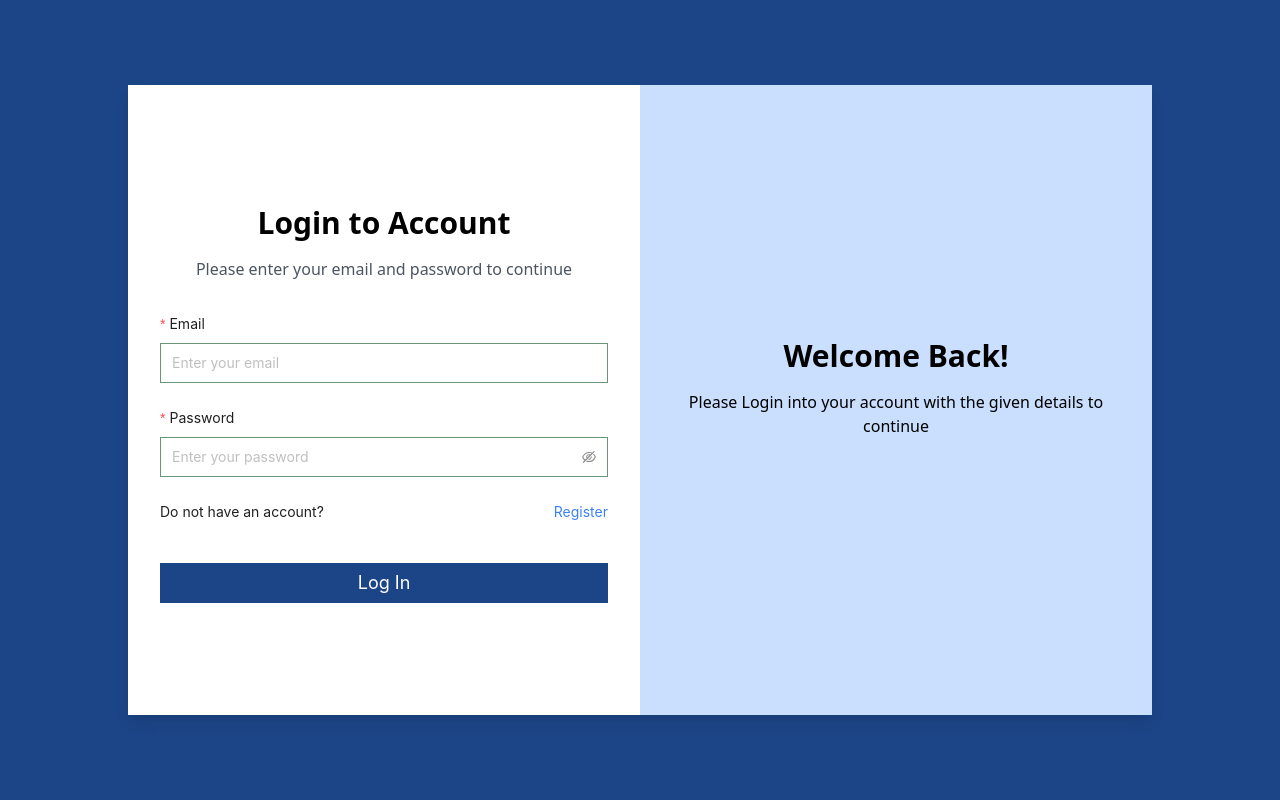
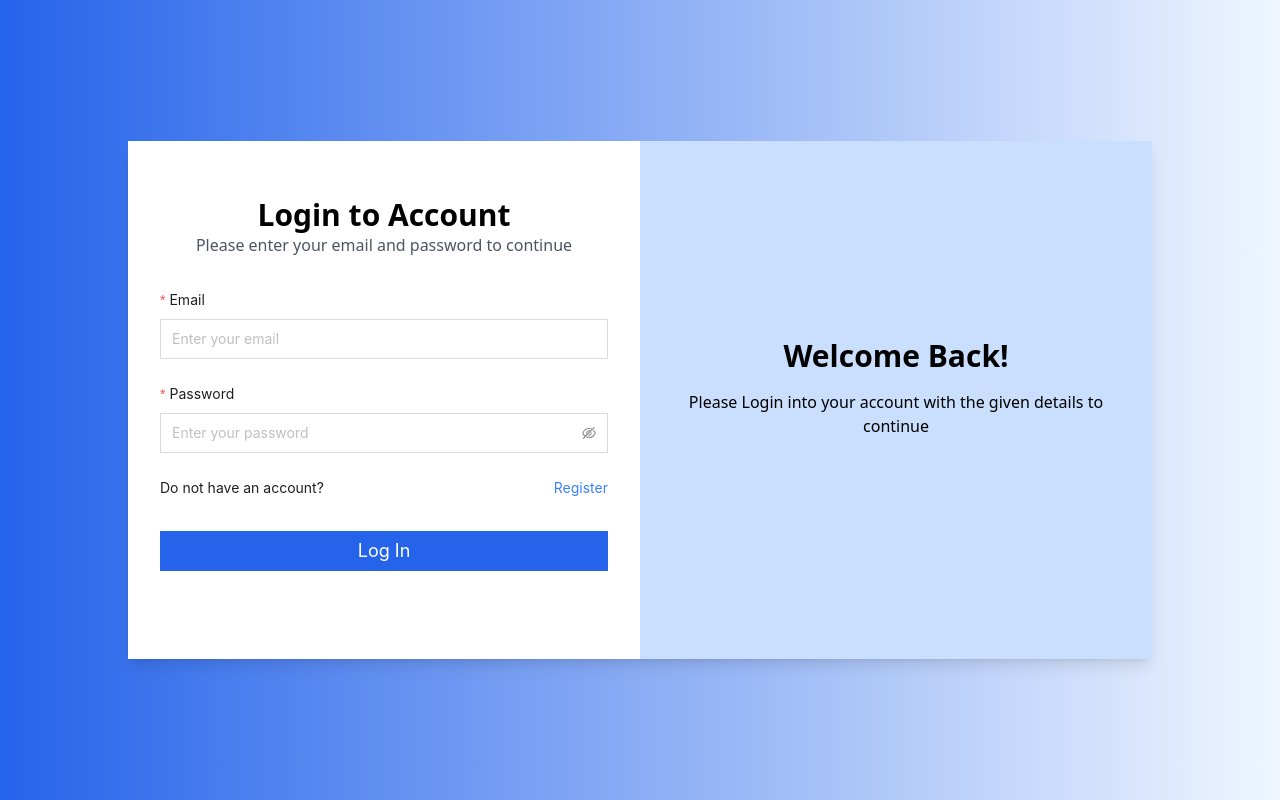
Before and after one commit to MDTanvirAhmedEmon/smartBrief, a React (Vite) app: page /auth/login in a window 1280 px wide. Built offline with nearby package versions, Linux system fonts and the light colour scheme.

Commit message:
improve auth design

```diff
--- a/src/pages/auth/Register.jsx
+++ b/src/pages/auth/Register.jsx
@@ -1,5 +1,5 @@
 /* eslint-disable react/no-unknown-property */
-import { ConfigProvider, Form, Input } from "antd";
+import { Form, Input } from "antd";
 
 import { Link } from "react-router-dom";
 
@@ -17,32 +17,21 @@ const Register = () => {
 
     return (
         <div
-            className="  h-auto md:h-screen"
+            className=" h-auto md:h-screen"
         >
-            <div className="bg-primary py-14 md:py-0 h-full">
+            <div className="bg-gradient-to-r from-blue-600 to-blue-50 py-8 md:py-0 h-full">
                 <div className="relative z-10 flex items-center justify-center h-full px-3  text-white">
                     <div className="bg-[#ffffff] text-black overflow-hidden shadow-lg max-w-5xl  w-full grid grid-cols-1 md:grid-cols-2">
-                        <div className="p-8 md:pt-24 pt-6 ">
+                        <div className="p-8 md:pt-14 pt-6 ">
                             <div className="text-center">
-                                <h1 className="text-3xl font-semibold mt-6 mb-4">
+                                <h1 className="text-3xl font-semibold">
                                     Register to Account
                                 </h1>
                                 <p className="mb-8 text-gray-600">
                                     Please enter your email and password to continue
                                 </p>
                             </div>
-                            <ConfigProvider
-                                theme={{
-                                    components: {
-                                        Input: {
-                                            activeBorderColor: "#6a9576",
-                                            hoverBorderColor: "#6a9576",
-                                            colorBorder: "#6a9576",
-                                            controlHeight: 40,
-                                        },
-                                    },
-                                }}
-                            >
+
                                 <Form
                                     name="basic"
                                     layout="vertical"
@@ -103,13 +92,12 @@ const Register = () => {
                                             type="primary"
                                             htmltype="submit"
                                             // disabled={isLoading}
-                                            className="bg-primary w-full mt-10 mb-20 text-white px-5 py-[6px] text-lg rounded-none"
+                                            className="bg-blue-600 w-full mt-8 mb-14 text-white px-5 py-[6px] text-lg rounded-none"
                                         >
                                             Register
                                         </button>
                                     </Link>
                                 </Form>
-                            </ConfigProvider>
                         </div>
                         <div className="p-8 bg-[#c9dffd] text-center flex flex-col justify-center">
                             <h1 className="text-3xl font-semibold mb-4">Welcome to SmartBrief!</h1>
--- a/src/pages/auth/login.jsx
+++ b/src/pages/auth/login.jsx
@@ -1,5 +1,5 @@
 /* eslint-disable react/no-unknown-property */
-import { ConfigProvider, Form, Input } from "antd";
+import { Form, Input } from "antd";
 
 import { Link } from "react-router-dom";
 
@@ -19,30 +19,18 @@ const LogIn = () => {
         <div
             className="  h-auto md:h-screen"
         >
-            <div className="bg-primary py-14 md:py-0 h-full">
+            <div className="bg-gradient-to-r from-blue-600 to-blue-50 py-8 md:py-0 h-full">
                 <div className="relative z-10 flex items-center justify-center h-full px-3  text-white">
                     <div className="bg-[#ffffff] text-black overflow-hidden shadow-lg max-w-5xl  w-full grid grid-cols-1 md:grid-cols-2">
-                        <div className="p-8 md:pt-24 pt-6 ">
+                        <div className="p-8 md:pt-14 pt-6 ">
                             <div className="text-center">
-                                <h1 className="text-3xl font-semibold mt-6 mb-4">
+                                <h1 className="text-3xl font-semibold">
                                     Login to Account
                                 </h1>
                                 <p className="mb-8 text-gray-600">
                                     Please enter your email and password to continue
                                 </p>
                             </div>
-                            <ConfigProvider
-                                theme={{
-                                    components: {
-                                        Input: {
-                                            activeBorderColor: "#6a9576",
-                                            hoverBorderColor: "#6a9576",
-                                            colorBorder: "#6a9576",
-                                            controlHeight: 40,
-                                        },
-                                    },
-                                }}
-                            >
                                 <Form
                                     name="basic"
                                     layout="vertical"
@@ -90,13 +78,12 @@ const LogIn = () => {
                                             type="primary"
                                             htmltype="submit"
                                             // disabled={isLoading}
-                                            className="bg-primary w-full mt-10 mb-20 text-white px-5 py-[6px] text-lg rounded-none"
+                                            className="bg-blue-600 w-full mt-8 mb-14 text-white px-5 py-[6px] text-lg rounded-none"
                                         >
                                             Log In
                                         </button>
                                     </Link>
                                 </Form>
-                            </ConfigProvider>
                         </div>
 
                         <div className="p-8 bg-[#c9dffd] text-center flex flex-col justify-center">
```
